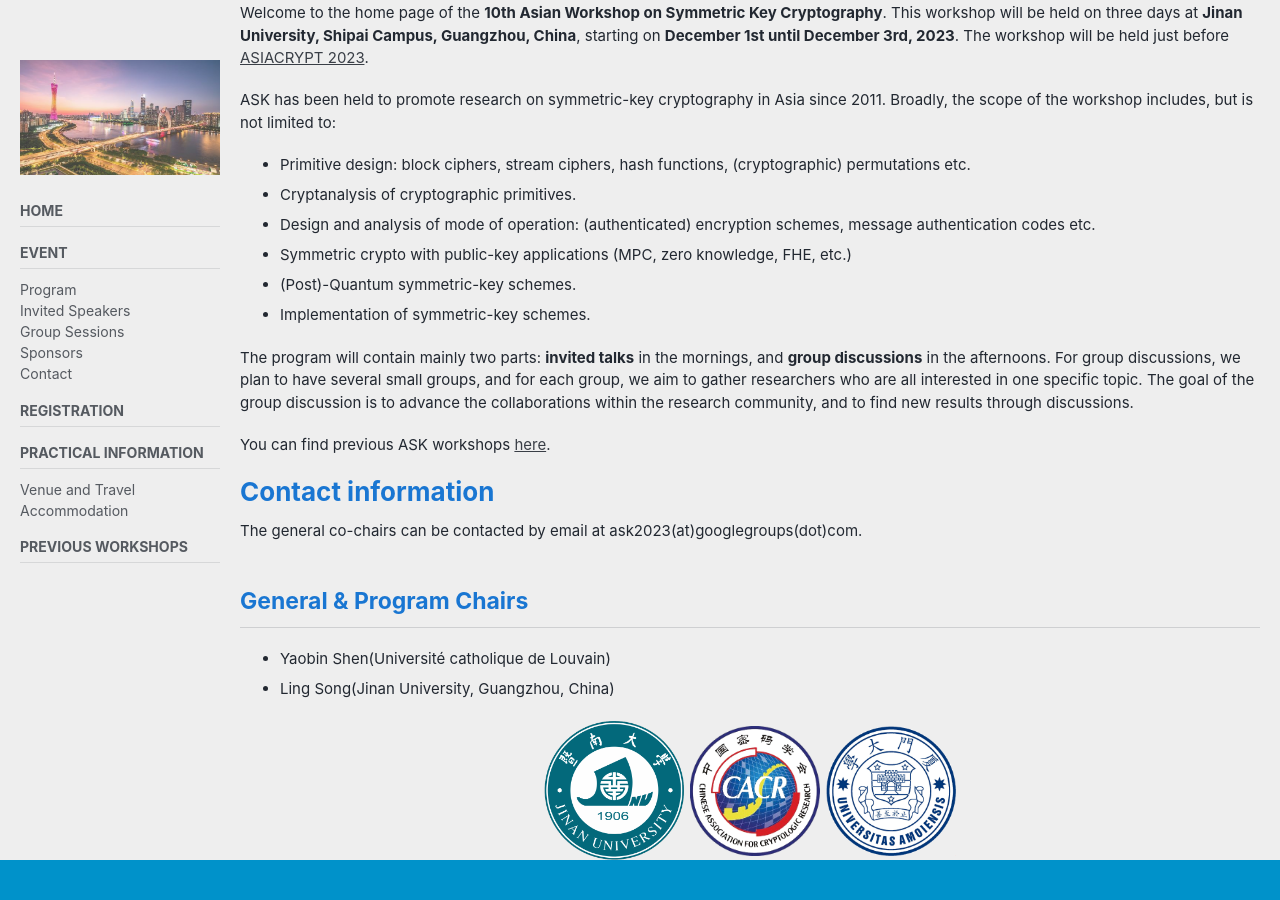
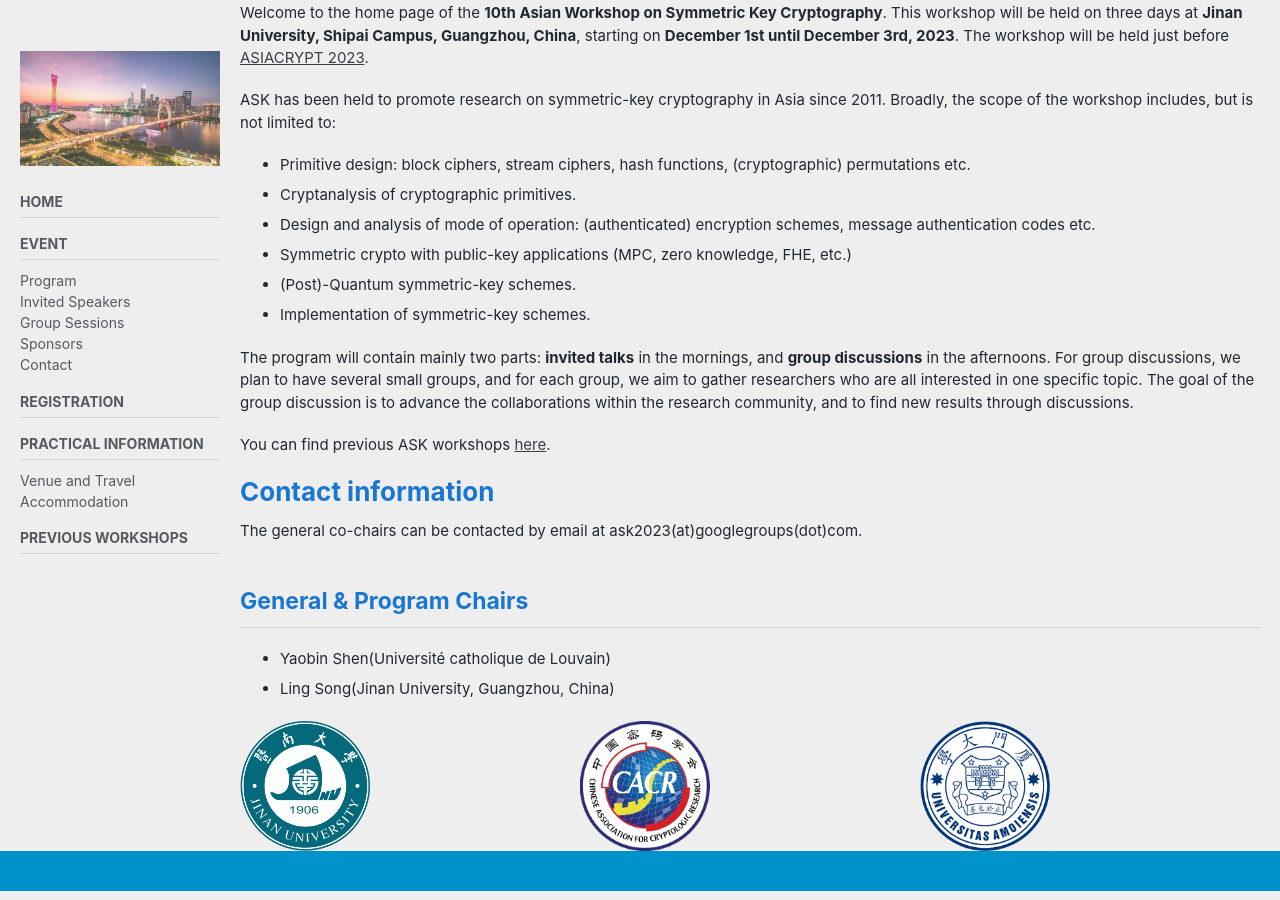
Before and after one commit to cryptanalysisbench/SATbench, a Jekyll site: the page built from index.md, in a window 1280 px wide and 900 px high, scrolled down 99 px. Built offline with Jekyll 4.4.1, drawn with Linux system fonts in a browser that asks for light colours; cached includes are drawn as plain includes; nearby versions of some CDN libraries.

Commit message:
Update index.md

```diff
--- a/index.md
+++ b/index.md
@@ -35,10 +35,9 @@ The general co-chairs can be contacted by email at ask2023(at)googlegroups(dot)c
 <li>Ling Song(Jinan University, Guangzhou, China)</li>
 </ul>
 
-<div class="row text-center">
-<div class="col-lg-9 col-xxl-7 mx-auto">
-  <a href="https://www.jnu.edu.cn/main.htm"><img border="0" height="140" width="140" src="https://askworkshop.github.io/ask2023/assets/images/jnu.png" /></a>
-  <a href="https://www.cacrnet.org.cn/"><img border="0" src="https://askworkshop.github.io/ask2023/assets/images/cacr.png" height="130" width="130" /></a>
-  <a href="https://www.xmu.edu.cn/"><img border="0" src="https://askworkshop.github.io/ask2023/assets/images/xmu.png" height="130" width="130" /></a>
+
+<div class="imgcot">
+  <a class="imgitm" href="https://www.jnu.edu.cn/main.htm"><img border="0" src="https://askworkshop.github.io/ask2023/assets/images/jnu.png" height="130" width="130" /></a>
+  <a class="imgitm" href="https://www.cacrnet.org.cn/"><img border="0" src="https://askworkshop.github.io/ask2023/assets/images/cacr.png" height="130" width="130" /></a>
+  <a class="imgitm" href="https://www.xmu.edu.cn/"><img border="0" src="https://askworkshop.github.io/ask2023/assets/images/xmu.png" height="130" width="130" /></a>
 </div>
-</div>
```
